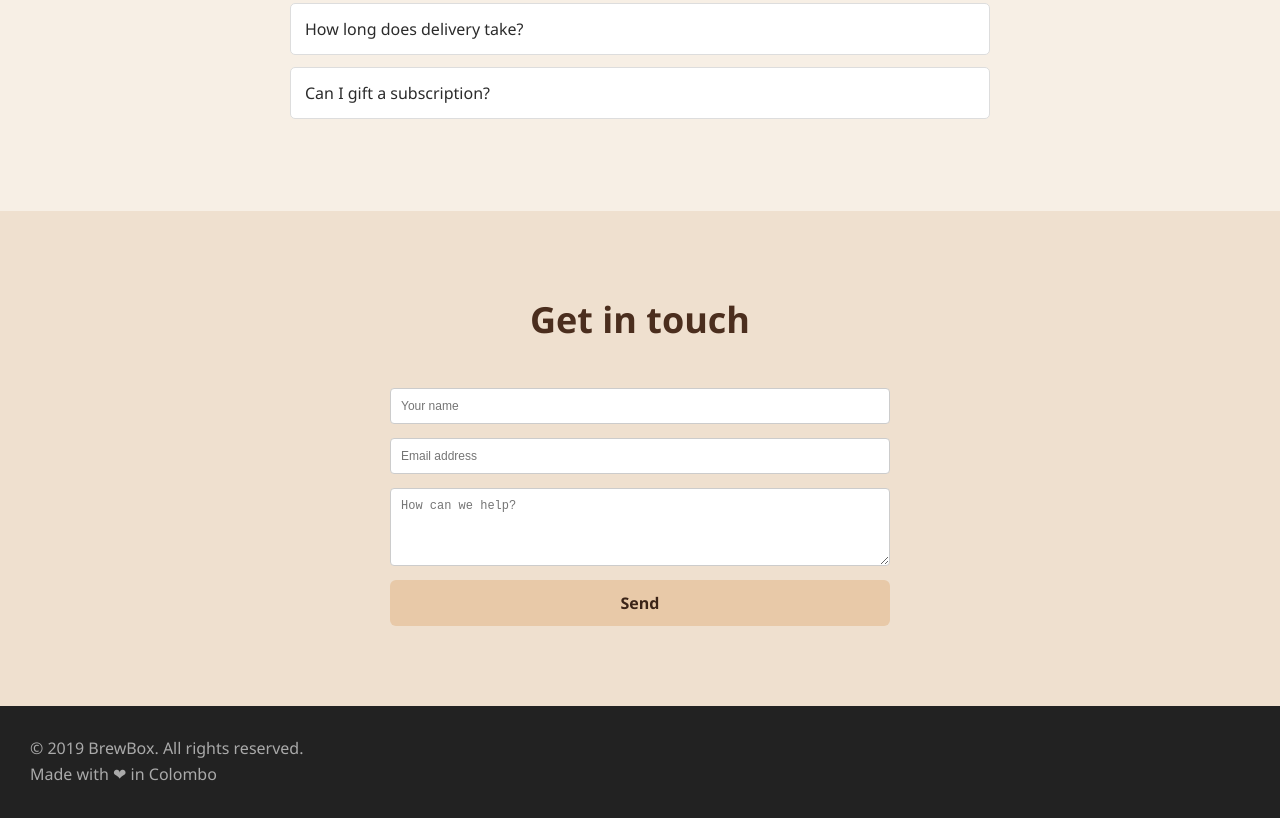
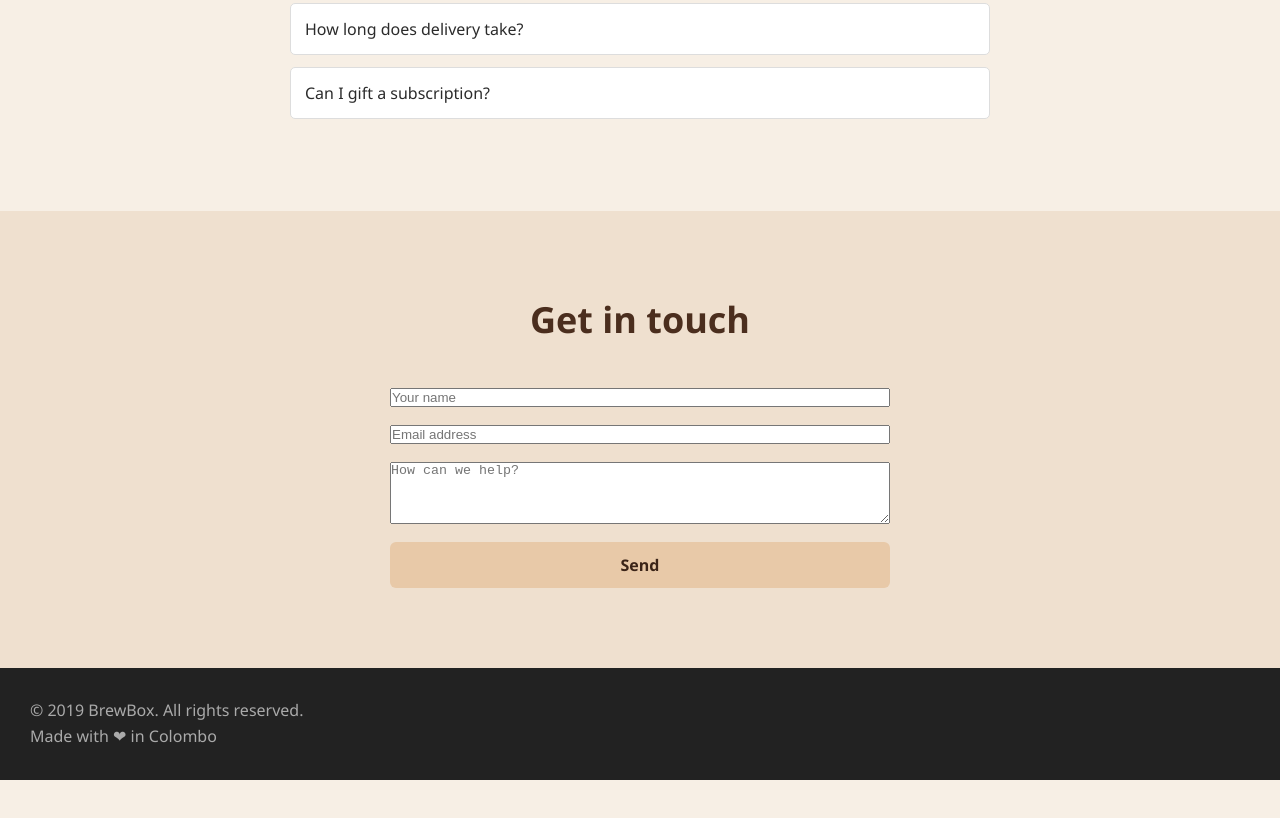
Before and after one commit to WazeemAkthar/BrewBox, a plain HTML site: page index.html in a window 1280 px wide. Shown: the part 1869-2687 px from the top of the page. After the commit the page ends 2649 px from the top, so only its background shows below. Drawn offline with Linux system fonts and the light colour scheme.

Commit message:
Refactor form styles and add form-group class
Updated the form styles and added a new form-group class.

```diff
--- a/style.css
+++ b/style.css
@@ -147,16 +147,22 @@ button { outline: none; font-family: inherit; cursor: pointer; }
   display: block;
 }
 
-/* ---------- Form ---------- */
-.form { max-width: 500px; margin: 0 auto; display: flex; flex-direction: column; gap: 14px; }
-.form input, .form textarea {
-  width: 100%;
-  padding: 10px;
-  font-size: 12px;
-  border: 1px solid #ccc;
-  border-radius: 4px;
+/* ---------- Contact Form ---------- */
+
+.form {
+  max-width: 500px;
+  margin: 0 auto;
+  display: flex;
+  flex-direction: column;
+  gap: 18px;
+  text-align: left;
 }
 
+.form-group {
+  display: flex;
+  flex-direction: column;
+  gap: 6px;
+}
 /* ---------- Footer ---------- */
 .footer { background: #222; color: #aaa; padding: 30px; }
 .footer p { text-align: centre; }
```
